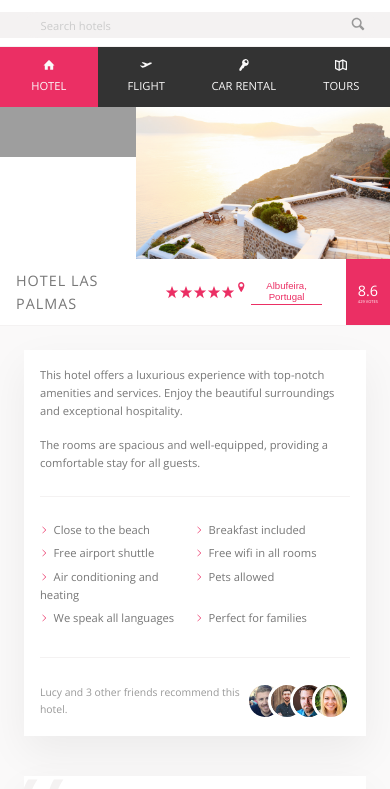
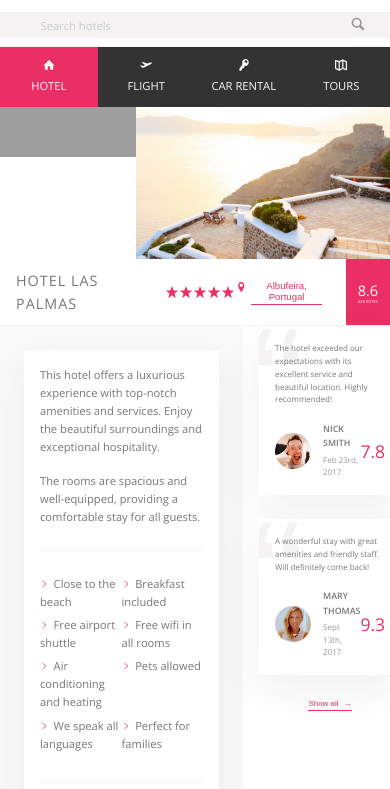
Before and after one commit to MikaelEngvall/Trillo, a website: page index.html in a window 390 px wide. Shown: the part 41-830 px from the top of the page. Drawn offline with nearby package versions, Linux system fonts and the light colour scheme; grey boxes are pictures that could not be loaded.

Commit message:
Refactor detail section layout to use grid display for improved structure and responsiveness

```diff
--- a/css/style.css
+++ b/css/style.css
@@ -101,10 +101,17 @@ body {
   flex: 1;
 }
 
+.detail-container {
+  display: grid;
+  grid-template-columns: 2fr 1fr;
+  gap: 2rem;
+  margin-bottom: 2rem;
+}
+
 .detail {
   font-size: 1.4rem;
-  display: grid;
-  grid-template-columns: 1fr;
+  display: flex;
+  flex-direction: column;
   gap: 2rem;
   padding: 4.5rem;
   background-color: var(--color-grey-light-1);
@@ -142,10 +149,6 @@ body {
 }
 
 .user-reviews {
-  display: grid;
-  grid-template-columns: 1fr;
-  gap: 2rem;
-  flex: 1;
   display: flex;
   flex-direction: column;
   align-items: center;
--- a/index.html
+++ b/index.html
@@ -138,6 +138,7 @@
                         </div>
                     </div>
 
+                    <div class="detail-container">
                         <div class="detail">
                             <div class="description">
                                 <p class="paragraph">
@@ -165,6 +166,7 @@
                                         <img src="img/user-4.jpg" alt="Friend 2" class="recommend__photo">
                                         <img src="img/user-5.jpg" alt="Friend 3" class="recommend__photo">
                                         <img src="img/user-6.jpg" alt="Friend 4" class="recommend__photo">
+                                    </div>
                                 </div>
                             </div>
                         </div>
@@ -200,6 +202,7 @@
 
                             <button class="btn-inline">Show all <span>&rarr;</span></button>
                         </div>
+                    </div>
 
                     <div class="cta">
                         <h2 class="cta__book-now">
@@ -211,9 +214,6 @@
                         </button>
                     </div>
 
-                    </div>
-
-
                 </main>
             </div>
         </div>
```
Lines whose indentation alone changed are shown as unchanged.
